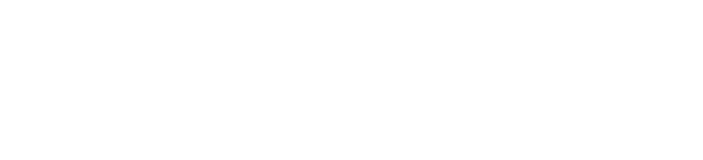
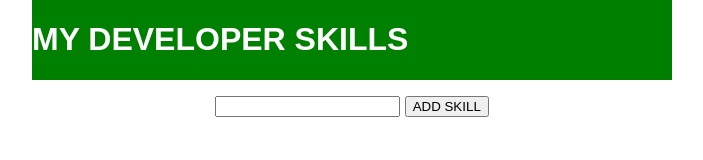
Before and after one commit to aditiohri/my-dev-skills-lab, a plain HTML site: page index.html in a window 1280 px wide. Shown: the whole page, without its empty margins (288-991 px from the left). Drawn offline with nearby package versions, Linux system fonts and the light colour scheme.

Commit message:
update form logic

```diff
--- a/css/main.css
+++ b/css/main.css
@@ -0,0 +1,34 @@
+* {
+    box-sizing: border-box;
+}
+
+body {
+    margin: 0;
+    display: grid;
+    justify-items: center;
+    font-family: Arial, Helvetica, sans-serif;
+}
+
+#title {
+
+background-color: green;
+color: white;
+text-transform: uppercase;
+width: 50%
+
+}
+
+ul {
+
+color: darkgoldenrod;
+font-weight: bold;
+
+}
+
+input {
+
+}
+
+button {
+
+}
--- a/index.html
+++ b/index.html
@@ -4,11 +4,21 @@
     <meta charset="UTF-8">
     <meta name="viewport" content="width=device-width, initial-scale=1.0">
     <meta http-equiv="X-UA-Compatible" content="ie=edge">
-    <title>Document</title>
+    <title>My Developer Skills</title>
     <script src="https://code.jquery.com/jquery-3.3.1.min.js" integrity="sha256-FgpCb/KJQlLNfOu91ta32o/NMZxltwRo8QtmkMRdAu8=" crossorigin="anonymous"></script>
     <script defer src="js/main.js"></script>
     <link rel="stylesheet" href="css/main.css">
 </head>
 <body>
+  <div id="title">
+      <h1>My Developer Skills</h1>
+  </div>
+  <div id="list">
+      <ul id="skills"></ul>
+  </div>
+  <div id="form">
+      <input type="text" name="skill" id="input">
+      <button>ADD SKILL</button>
+  </div>
 </body>
 </html>
--- a/js/main.js
+++ b/js/main.js
@@ -0,0 +1,4 @@
+$('button').click(function() {
+    var skillSet = $('#input').val();
+    $('#skills').append(`<li>${skillSet}</li>`);
+})
```
